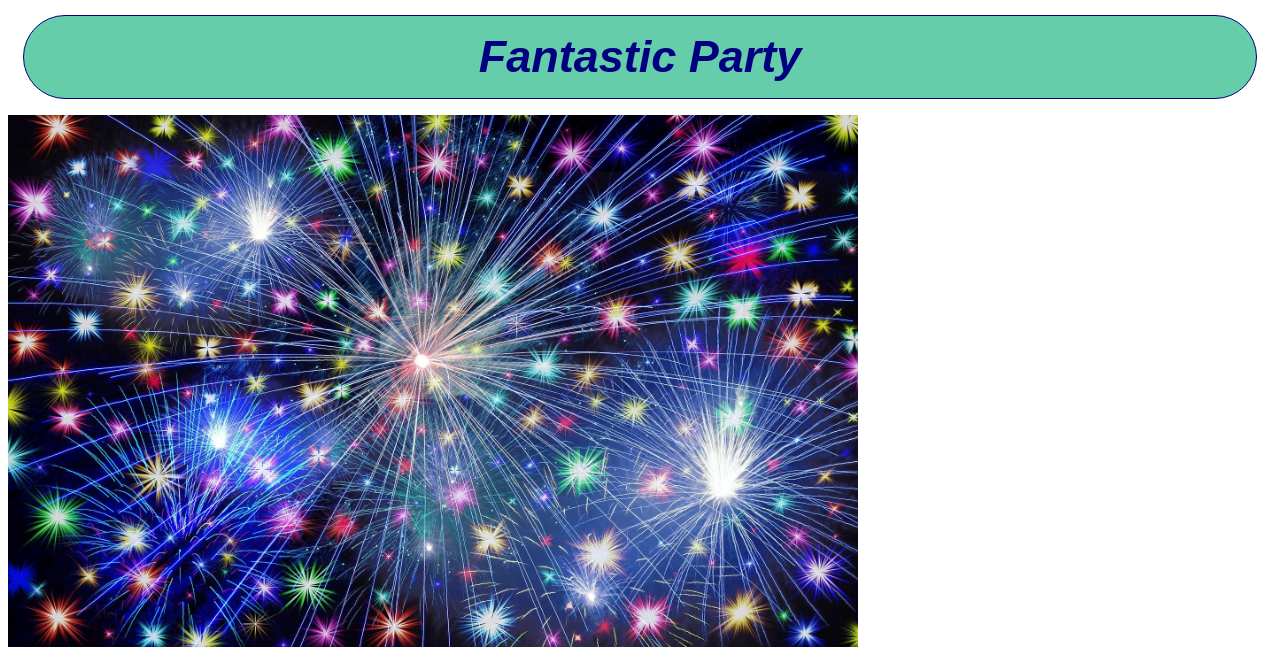
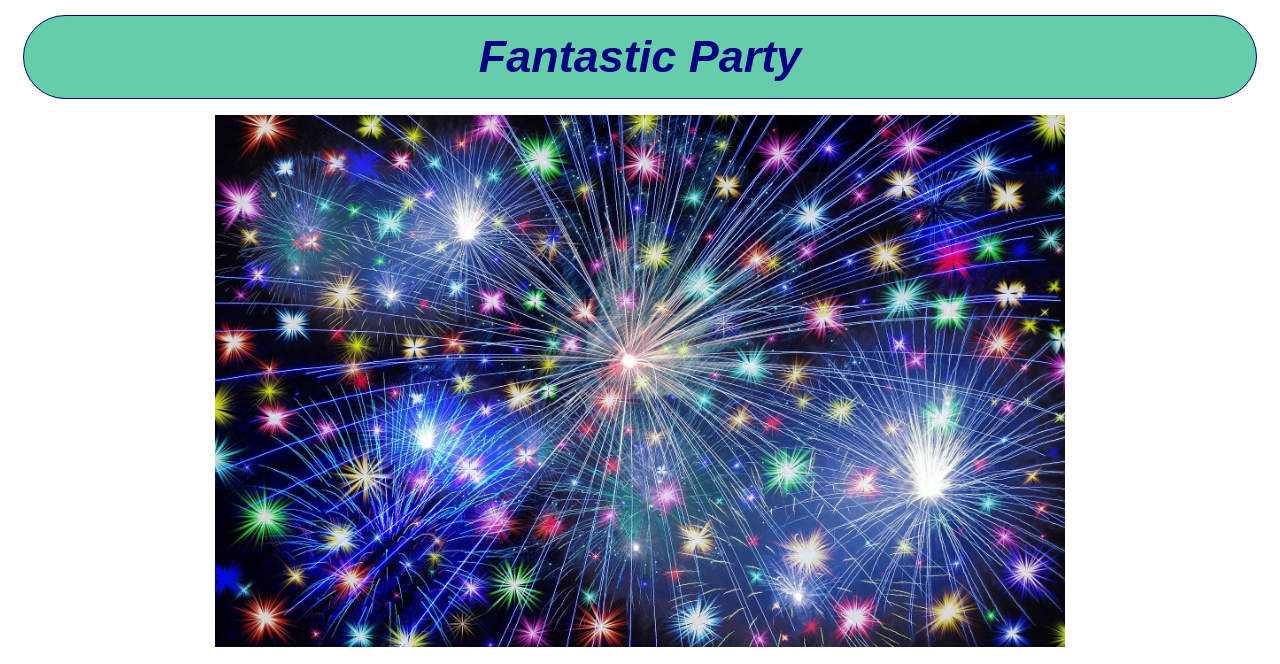
Before and after one commit to kirka11/Fantastic-Party, a plain HTML site: page index.html in a window 1280 px wide. Shown: the part 109-773 px from the top of the page. Drawn offline with Linux system fonts and the light colour scheme.

Commit message:
Update style.css

```diff
--- a/style.css
+++ b/style.css
@@ -120,3 +120,6 @@ nav a {
 .sv {
     text-align: center;
 }
+.img {
+   text-align: center;
+}
```
